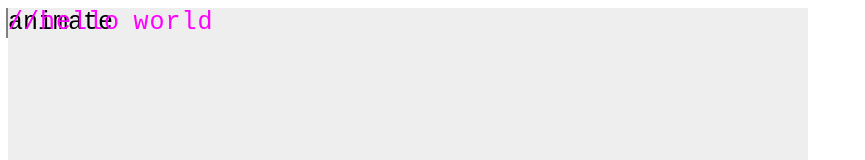
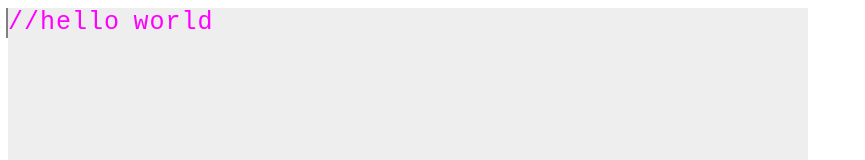
Before and after one commit to BuJiZhi/coca-code, a React (Create React App) app: page / in a window 1280 px wide. Shown: the top 160 px of the page, without its empty margins (0-865 px from the left). Built offline with nearby package versions, Linux system fonts and the light colour scheme.

Commit message:
animate component

```diff
--- a/src/components/Editor/Animate.css
+++ b/src/components/Editor/Animate.css
@@ -1,3 +1,3 @@
-.animateRoot {
+/* .animateRoot {
   position: absolute;
-}
+} */
--- a/src/components/Editor/Animate.tsx
+++ b/src/components/Editor/Animate.tsx
@@ -1,12 +1,32 @@
 import React from 'react';
 import './Animate.css';
 import { useSpring, animated } from 'react-spring';
+import { IanimateKey } from '../../types/store';
 
-const Animate: React.FC = () => {
+interface Ianimate {
+  keyArr: IanimateKey
+}
+
+const Animate: React.FC<Ianimate> = ({keyArr}) => {
+  console.log(keyArr)
+  const props = useSpring({
+    color: keyArr.on ? 'green' : 'red',
+    opacity: 1,
+    value: keyArr.payload.value,
+    scroll: 100,
+    from: {
+      color: 'black',
+      opacity: 0,
+      scroll: 0
+    }
+  })
   return (
-    <div className="animateRoot">
-      animate
-    </div>
+    <animated.div
+      className="animateRoot"
+      style={ props }
+  >
+    <animated.span scrollTop={ props.scroll }/>
+  </animated.div>
   );
 }
 
--- a/src/components/Editor/Element.tsx
+++ b/src/components/Editor/Element.tsx
@@ -1,6 +1,5 @@
 import React,{ useState } from 'react';
 import './Element.css';
-import { useSpring, animated  } from 'react-spring';
 
 interface Ielement {
   content: string,
@@ -8,15 +7,10 @@ interface Ielement {
 
 const Element: React.FC<Ielement> = ({content}) => {
   let text = content.replace(/\s/g, '&ensp;');
-  const props = useSpring({
-    opacity: 1,
-    from: {opacity: 0}
-  })
   return (
-    <animated.span
+    <span
       className="element"
       dangerouslySetInnerHTML={{__html: text}}
-      style={ props }
     />
   );
 }
--- a/src/components/Editor/index.tsx
+++ b/src/components/Editor/index.tsx
@@ -75,7 +75,9 @@ export default class index extends Component<CustomOptions> {
         {/* lines */}
         <div>
           <div>
-            <Animate />
+            <Animate
+              keyArr={ doc.keyArr }
+            />
             <Cursor style={ style }/>
             { //lines
               doc.tokens.map((lineTokens, index) =>
--- a/src/containers/EditorCon.tsx
+++ b/src/containers/EditorCon.tsx
@@ -45,7 +45,7 @@ export interface CustomOptions {
   updateIndex?: (index:[number, number]) => void,
   updateCursor?: (cor: [number, number]) => void,
   handleRootClick?:(e: React.MouseEvent) => void,
-  updateKeys?:(keys: IanimateKey[][]) => void,
+  updateKeys?:(keys: IanimateKey) => void,
 }
 
 interface Options {
@@ -172,7 +172,7 @@ const mapDispatchToProps = (dispatch: Dispatch) => ({
   addOperation: (op: Ioperation) => dispatch(addOperation(op)),
   clearOperation: () => dispatch(clearOperation()),
   updateCurrent: (current: number) => dispatch(updateCurrent(current)),
-  updateKeys: (keys: number[][]) => dispatch(updateKeys(keys))
+  updateKeys: (keys: IanimateKey) => dispatch(updateKeys(keys))
 })
 
 export default connect(
--- a/src/store/action.ts
+++ b/src/store/action.ts
@@ -3,6 +3,7 @@ import {
   CompilerActionTypes,
   StyleActionTypes,
   Tokens,
+  IanimateKey,
   UPDATE_CODE,
   UPDATE_TOKENS,
   UPDATE_FONTWIDTH,
@@ -42,7 +43,7 @@ export function updateTokens(tokens: Tokens): EditorAtionTypes {
   }
 }
 
-export function updateKeys(keys: number[][]): EditorAtionTypes {
+export function updateKeys(keys: IanimateKey): EditorAtionTypes {
   return {
     type: UPDATE_KEYS,
     payload: keys
--- a/src/store/editor.ts
+++ b/src/store/editor.ts
@@ -10,7 +10,7 @@ import {
 const initialState: EditorState = {
   code: '//hello world',
   doc: ['//hello world'],
-  keyArr: {on: false, type: 'varibleDeclare', payload: {name: 'a', value: 1}},
+  keyArr: {on: false, type: 'varibleDeclare', payload: {name: 'a', value: '1'}},
   tokens: [['//hello', ' ', 'world']]
 }
 
--- a/src/types/store.ts
+++ b/src/types/store.ts
@@ -87,7 +87,7 @@ export interface UpdateDocAction {
 
 export interface UpdateKeysAction {
   type: typeof UPDATE_KEYS,
-  payload: number[][]
+  payload: IanimateKey
 }
 
 export type EditorAtionTypes =
```
